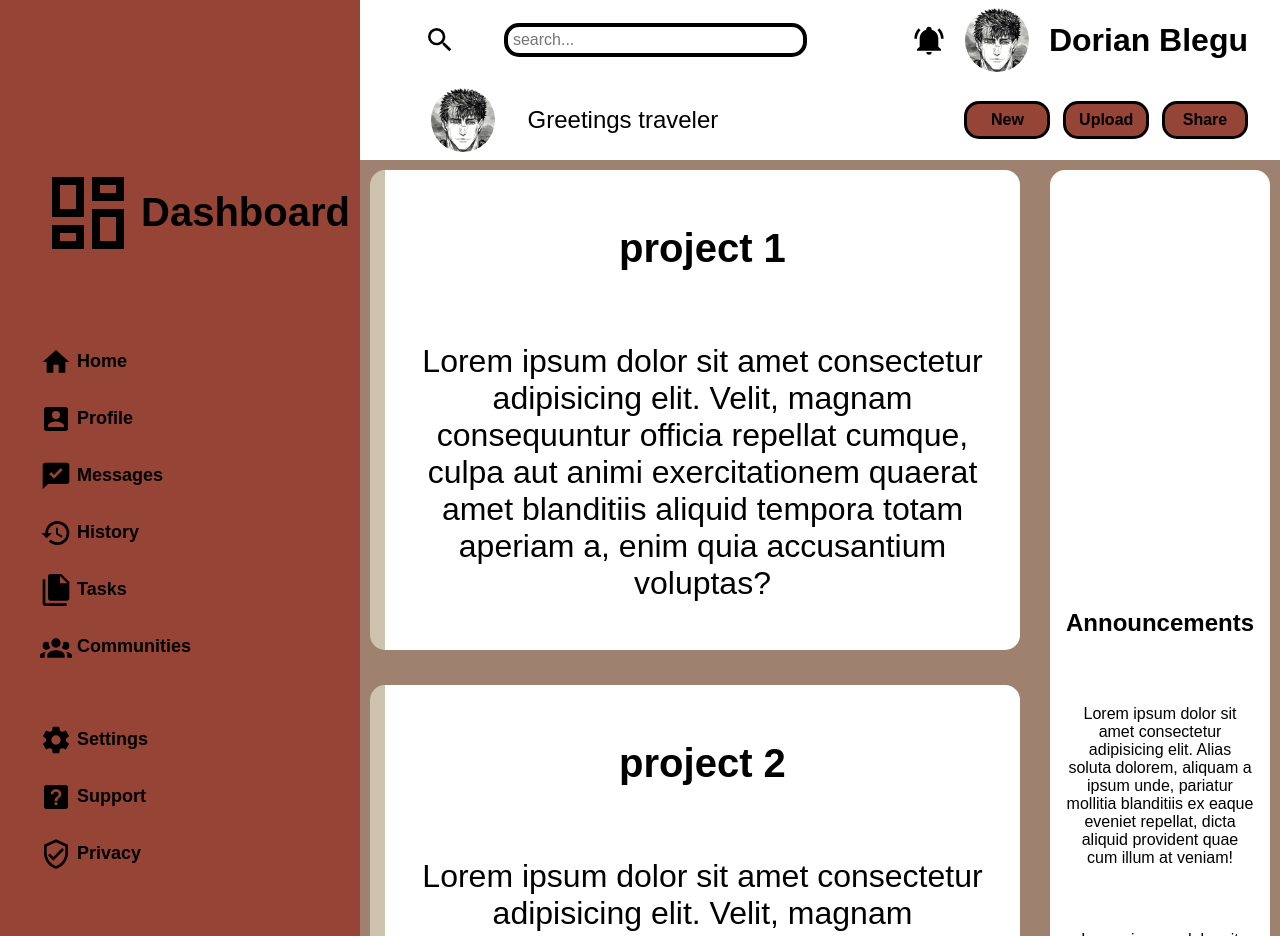
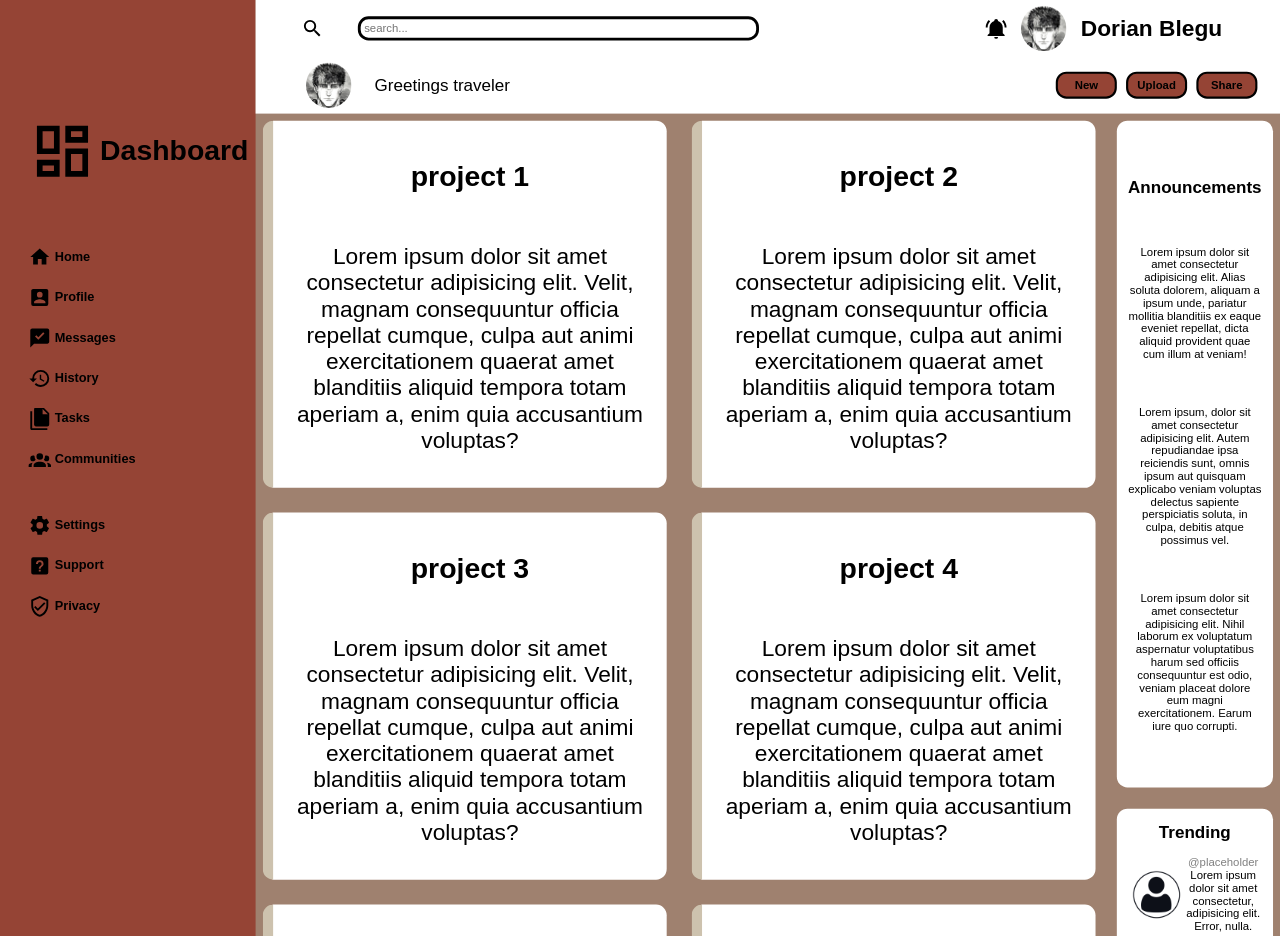
Before and after one commit to Nairod010/Admin-Dashboard, a plain HTML site: page index.html in a window 1280 px wide. Shown: the top 936 px of the page. Drawn offline with Linux system fonts and the light colour scheme.

Commit message:
fixed scale issue

```diff
--- a/style.css
+++ b/style.css
@@ -2,6 +2,9 @@
     --blue: #954435;
     --grey: #9F816F;
     --yellow: #CDC2AE;
+    margin: 0;
+    width: 100%;
+    height: 100%;
 }
 
 @import url('https://fonts.googleapis.com/css?family=Dosis&display=swap');
@@ -10,11 +13,16 @@
 body {
     background-color: var(--grey);
     margin: 0;
+    width: 100%;
+    height: 100%;
 }
 
 
 .main-container {
-    height: 100vh;
+    transform: scale(0.71); /* Scale down to 67% */
+    transform-origin: 0 0; /* Scale from the top-left corner */
+    width: calc(100% / 0.71); /* Adjust the width to compensate for scaling */
+    height: calc(100% / 0.71); /* Adjust the height to compensate for scaling */
     font-family: 'Dosis', sans-serif;
     font-size: 1rem;
     display: grid;
```
